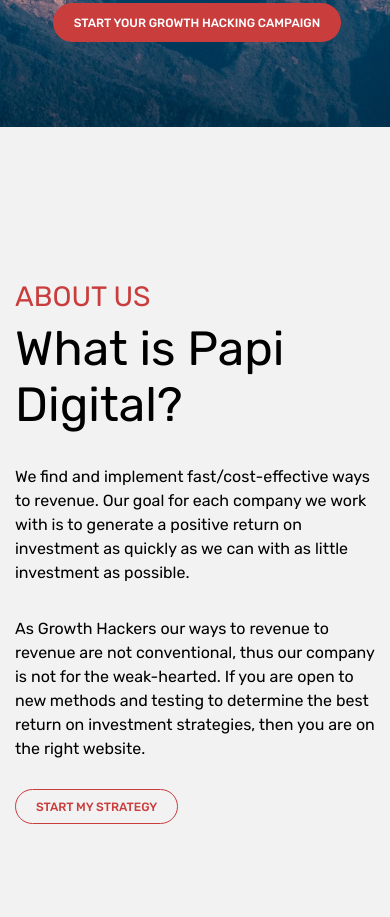
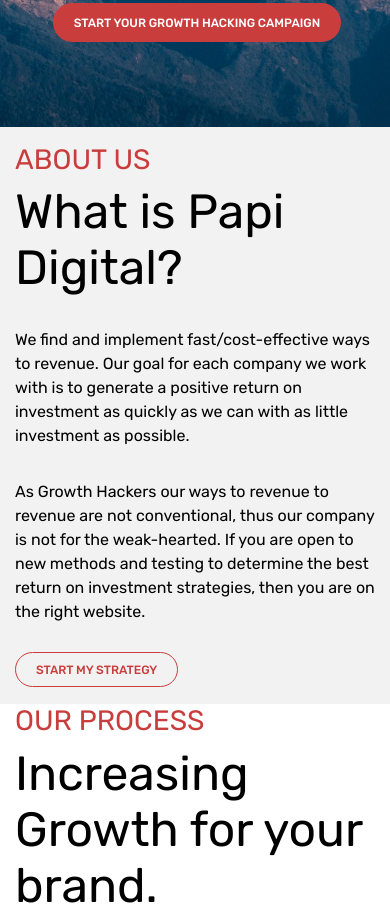
Before and after one commit to RyanSimon/secret-project, a website: page index.html in a window 390 px wide. Shown: the part 719-1636 px from the top of the page. Drawn offline with nearby package versions, Linux system fonts and the light colour scheme.

Commit message:
cleaned up the mobile view for about us

```diff
--- a/index.html
+++ b/index.html
@@ -65,7 +65,7 @@
         <div class="about-img col-md-6 d-none d-md-block my-auto">
             <img class="img-fluid" src="assets/papi-at-desk/papi-at-desk@2x.png" width="609" height="580" />
         </div>
-        <div class="about-content col-md-6 my-auto">
+        <div class="about-content col-md-6 my-auto pt-3 pb-4">
             <h2 class="header2">about us</h2>
             <p class="hook">
                 What is Papi Digital?
--- a/scss/_base.scss
+++ b/scss/_base.scss
@@ -14,6 +14,8 @@
 body {
   font-family: $mainFontFamily;
 }
+
+
 
 .body {
   background-color: $pageBackgroundColor;
--- a/scss/_index.scss
+++ b/scss/_index.scss
@@ -55,11 +55,6 @@
 
 .about-us {
   background-color: #F2F2F2;
-  height: 100%;
-
-  .row {
-    height: 100%;
-  }
 
   .about-img {
     text-align: right;
```
Also changed, not shown: css/main.css.
